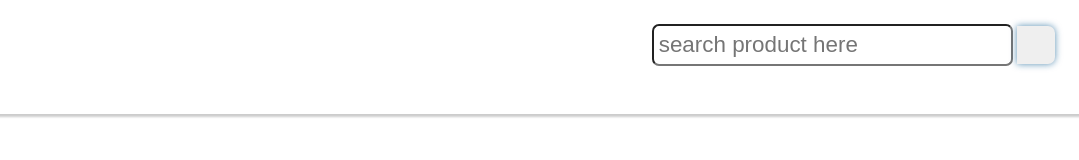
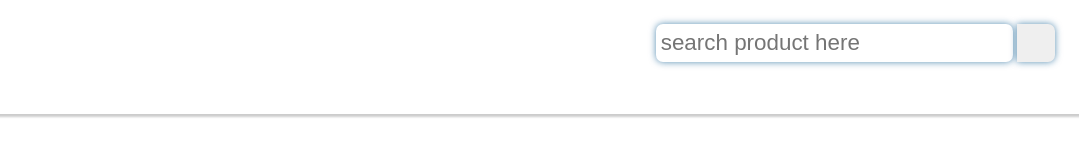
Before and after one commit to biroripatrick/onlinestore, a plain HTML site: page index.html in a window 1280 px wide. Shown: the full height of the page, 201-1280 px from the left. Drawn offline with Linux system fonts and the light colour scheme.

Commit message:
Online Store

```diff
--- a/css/style.css
+++ b/css/style.css
@@ -25,6 +25,8 @@ body{
     font-size: 1.4rem;
     padding-left: 5px;
     border-radius: 7px;
+    box-shadow: 0 0 7px rgba(1, 85, 141, 0.664);
+    border: 0;
 }
 .search-box input:focus{
     outline: none;
```
